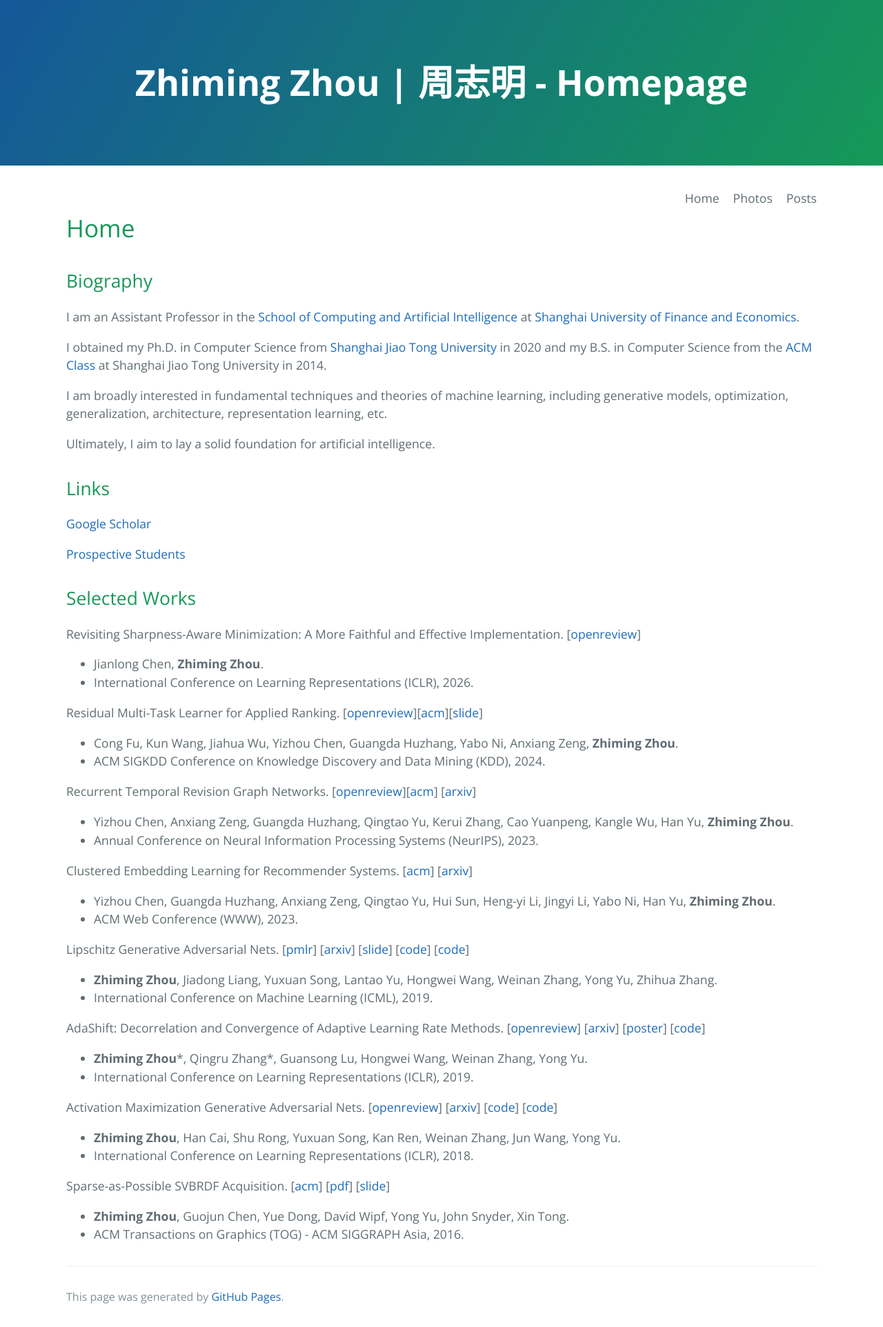
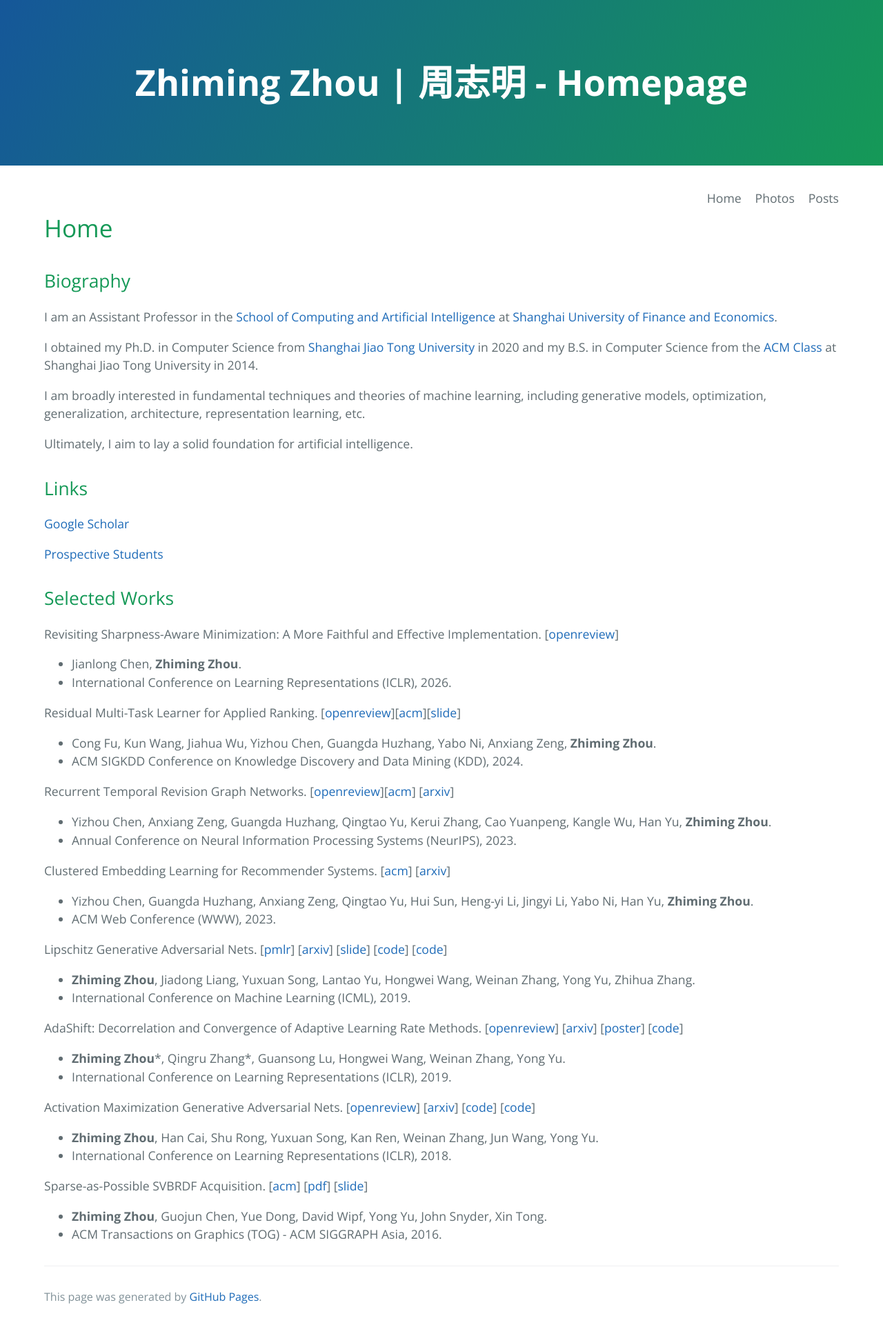
Before and after one commit to ZhimingZhou/zhimingzhou.github.io, a Jekyll site: the page built from index.md, in a window 1280 px wide. Shown: the whole page at 69% size. Built offline with Jekyll 4.4.1, drawn with Linux system fonts in a browser that asks for light colours.

Commit message:
Update jekyll-theme-cayman2.scss

```diff
--- a/_sass/jekyll-theme-cayman2.scss
+++ b/_sass/jekyll-theme-cayman2.scss
@@ -167,8 +167,8 @@ a {
   }
 
   @include large {
-    max-width: 90rem;
-    padding: 2rem 6rem;
+    max-width: 100rem;
+    padding: 2rem 4rem;
     margin: 0 auto;
     font-size: 1.1rem;
   }
```
